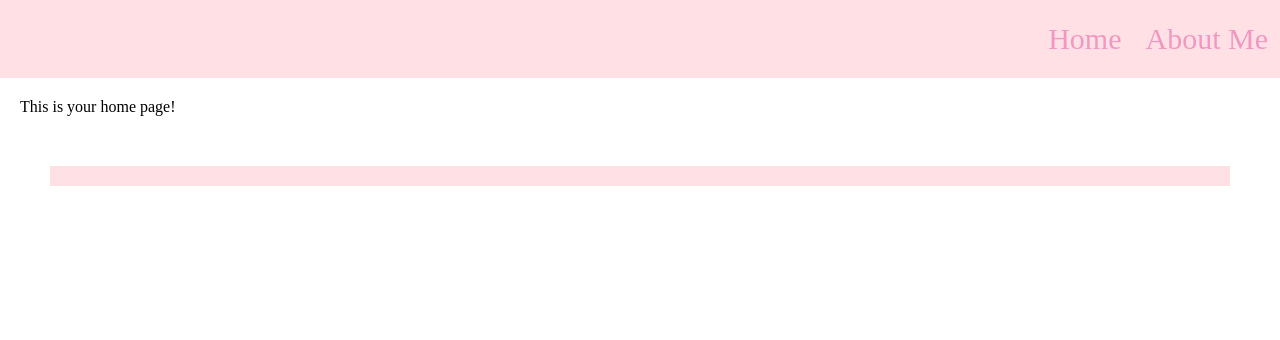
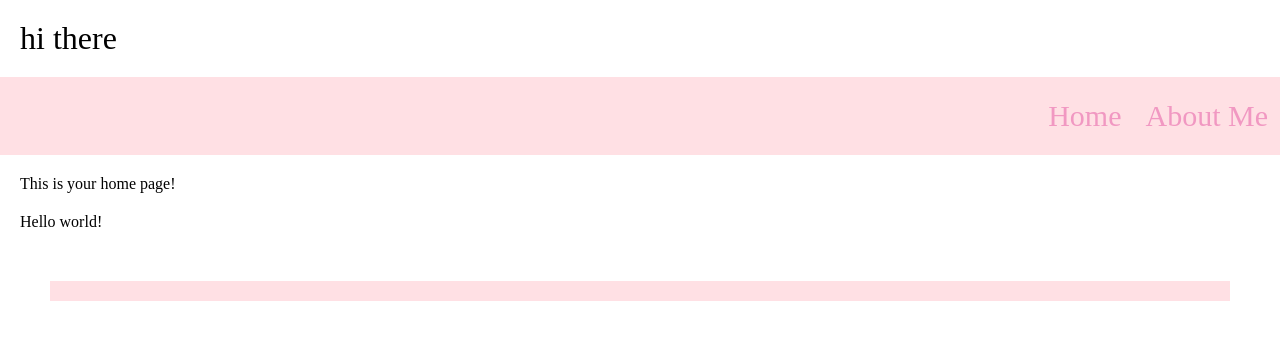
Before and after one commit to melmas100/Melis-s-Portfolio, a plain HTML site: page index.html in a window 1280 px wide. Drawn offline with Linux system fonts and the light colour scheme.

Commit message:
Update index.html
Change my page.

```diff
--- a/index.html
+++ b/index.html
@@ -1,6 +1,6 @@
 <!DOCTYPE html>
 <html>
-
+<!--Hello-->
 <head>
   <meta charset="utf-8">
   <meta name="viewport" content="width=device-width">
@@ -9,7 +9,7 @@
   <!-- link your css stylesheet here! -->
    <link rel="stylesheet" href="style.css">
 </head>
-
+<h1>hi there</h1>
 <body>
   <!-- navigation bar -->
   <header>
@@ -24,7 +24,7 @@
   <!-- content -->
   <p>This is your home page!</p>
   <!-- add a heading to your home page! ex: "Kimberly Vu's Portfolio"-->
-
+  <p>Hello world!</p>
 
   <div class="projectBox">
     <!--
```
